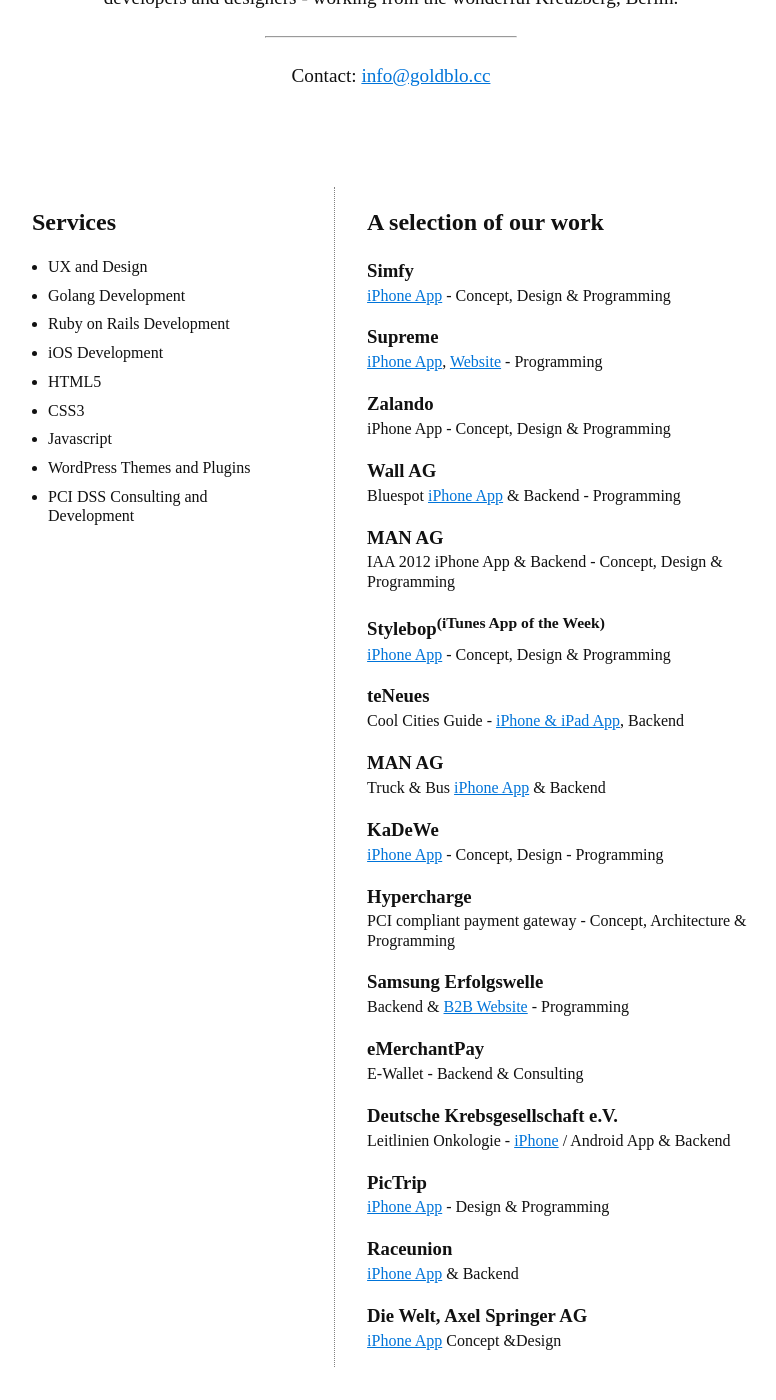
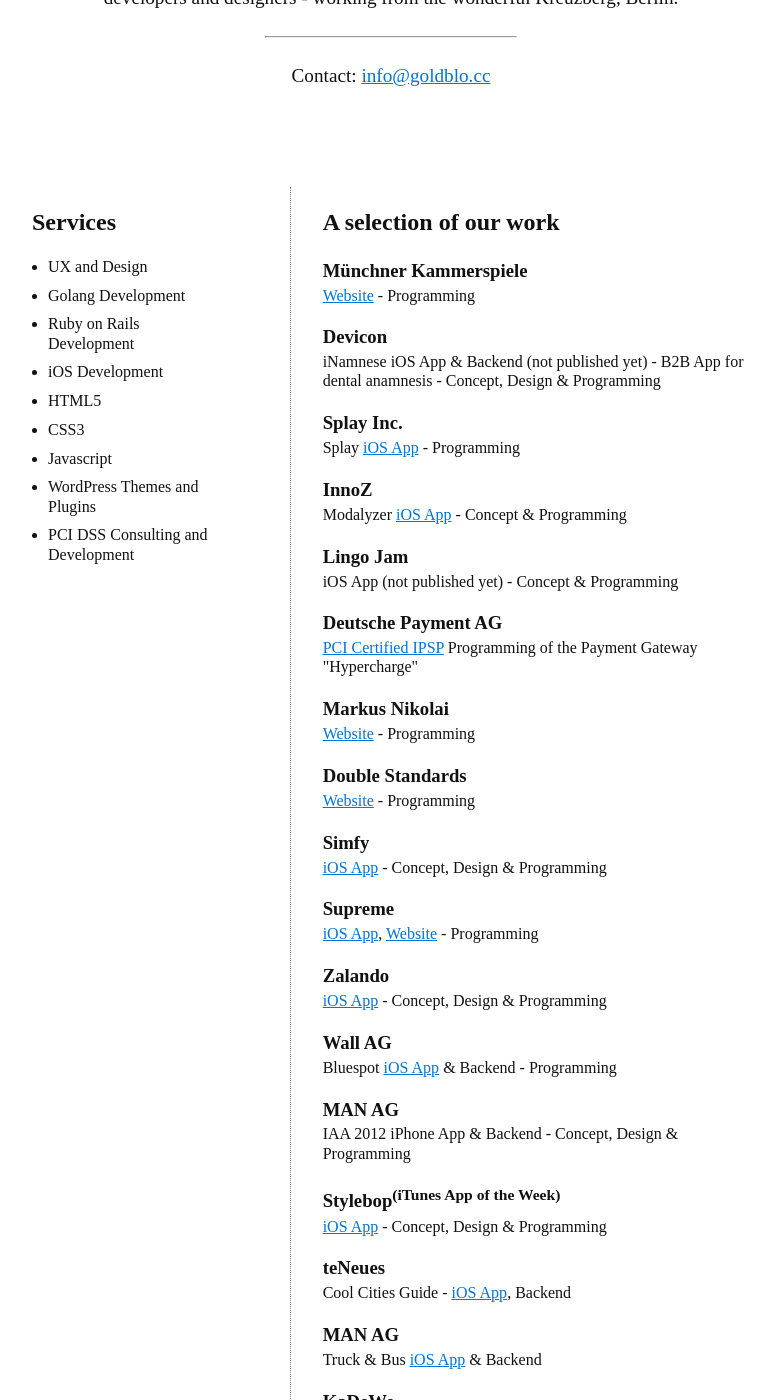
Before and after one commit to Goldblock/Goldblock.github.io, a Jekyll site: the page built from index.html, in a window 1280 px wide and 1400 px high, scrolled down 500 px. Shown: the whole window, without its empty margins (249-1025 px from the left). Built offline with Jekyll 4.4.1, drawn with Linux system fonts in a browser that asks for light colours; Markdown is read by kramdown in place of the engine named in the settings; some of the changed text lies outside the part shown.

Commit message:
added projects

```diff
--- a/_layouts/default.html
+++ b/_layouts/default.html
@@ -6,6 +6,7 @@
         <title>{{ page.title }}</title>
         <meta name="viewport" content="width=device-width">
         <!-- Custom CSS -->
+        <link href='https://fonts.googleapis.com/css?family=Montserrat:400,700' rel='stylesheet' type='text/css'>
         <link rel="stylesheet" href="/css/main.css">
 
     </head>
--- a/css/main.css
+++ b/css/main.css
@@ -7,6 +7,7 @@
   margin: 0;
   padding: 0;
   text-align: center;
+  /*font-family: "Montserrat", sans-serif;*/
 }
 
 #available-for-hire {
--- a/index.html
+++ b/index.html
@@ -25,30 +25,90 @@
         <h2>A selection of our work</h2>
 
           <ul>
+
+
+
+            <li>
+              <h3>Münchner Kammerspiele</h3>
+              <p>
+                <a href="http://www.muenchner-kammerspiele.de">Website</a> - Programming
+              </p>
+            </li>
+
+
+            <li>
+              <h3>Devicon</h3>
+              <p>
+                iNamnese iOS App &amp; Backend (not published yet) - B2B App for dental anamnesis - Concept, Design &amp; Programming
+              </p>
+            </li>
+
+            <li>
+              <h3>Splay Inc.</h3>
+              <p>
+                Splay <a href="https://itunes.apple.com/de/app/splay/id882251721?mt=8">iOS App</a> - Programming
+              </p>
+            </li>
+
+            <li>
+              <h3>InnoZ</h3>
+              <p>
+                Modalyzer <a href="https://itunes.apple.com/de/app/modalyzer/id986011007?mt=8">iOS App</a> - Concept &amp; Programming
+              </p>
+            </li>
+            <li>
+              <h3>Lingo Jam</h3>
+              <p>
+                iOS App (not published yet) - Concept &amp; Programming
+              </p>
+            </li>
+
+           <li>
+              <h3>Deutsche Payment AG</h3>
+              <p>
+                <a href="http://deutsche-payment.de">PCI Certified IPSP</a> Programming of the Payment Gateway "Hypercharge"
+              </p>
+            </li>
+
+            <li>
+              <h3>Markus Nikolai</h3>
+              <p>
+                <a href="http://markusnikolai.com">Website</a> - Programming
+              </p>
+            </li>
+
+
+            <li>
+              <h3>Double Standards</h3>
+              <p>
+                <a href="http://www.doublestandards.net">Website</a> - Programming
+              </p>
+            </li>
+
             <li>
               <h3>Simfy</h3>
               <p>
-                <a href="https://itunes.apple.com/de/app/simfy-next/id600461545?l=en&amp;mt=8">iPhone App</a> - Concept, Design &amp; Programming
+                <a href="https://itunes.apple.com/de/app/simfy-next/id600461545?l=en&amp;mt=8">iOS App</a> - Concept, Design &amp; Programming
               </p>
             </li>
 
             <li>
               <h3>Supreme</h3>
               <p>
-                <a href="https://itunes.apple.com/de/app/supreme/id664573705?l=en&amp;mt=8">iPhone App</a>, <a href="http://www.supremenewyork.com/">Website</a> - Programming
+                <a href="https://itunes.apple.com/de/app/supreme/id664573705?l=en&amp;mt=8">iOS App</a>, <a href="http://www.supremenewyork.com/">Website</a> - Programming
               </p>
             </li>
             <li>
               <h3>Zalando</h3>
                 <p>
-                  iPhone App - Concept, Design &amp; Programming
+                  <a href="https://itunes.apple.com/de/app/zalando-fashion-inspiration/id585629514?mt=8">iOS App</a> - Concept, Design &amp; Programming
                 </p>
             </li>
 
             <li>
               <h3>Wall AG</h3>
                 <p>
-                  Bluespot <a href="https://itunes.apple.com/app/bluespot-city-info/id560122086#">iPhone App</a> &amp; Backend - Programming
+                  Bluespot <a href="https://itunes.apple.com/app/bluespot-city-info/id560122086#">iOS App</a> &amp; Backend - Programming
                 </p>
             </li>
 
@@ -62,28 +122,28 @@
             <li>
               <h3>Stylebop<sup>(iTunes App of the Week)</sup></h3>
                 <p>
-                  <a href="https://itunes.apple.com/de/app/stylebop-shopping-app/id432512739?mt=8">iPhone App</a> - Concept, Design &amp; Programming
+                  <a href="https://itunes.apple.com/de/app/stylebop-shopping-app/id432512739?mt=8">iOS App</a> - Concept, Design &amp; Programming
                 </p>
             </li>
 
             <li>
               <h3>teNeues</h3>
                 <p>
-                  Cool Cities Guide - <a href="https://itunes.apple.com/en/app/cool-cities-collection/id512186440?mt=8">iPhone & iPad App</a>, Backend
+                  Cool Cities Guide - <a href="https://itunes.apple.com/en/app/cool-cities-collection/id512186440?mt=8">iOS App</a>, Backend
                 </p>
             </li>
 
             <li>
               <h3>MAN AG</h3>
                 <p>
-                  Truck &amp; Bus <a href="https://itunes.apple.com/en/app/man-truck-bus/id436123140?mt=8">iPhone App</a> &amp; Backend
+                  Truck &amp; Bus <a href="https://itunes.apple.com/en/app/man-truck-bus/id436123140?mt=8">iOS App</a> &amp; Backend
                 </p>
             </li>
 
             <li>
               <h3>KaDeWe</h3>
                 <p>
-                  <a href="https://itunes.apple.com/be/app/kadewe-app/id508772555?mt=8">iPhone App</a> - Concept, Design - Programming
+                  <a href="https://itunes.apple.com/be/app/kadewe-app/id508772555?mt=8">iOS App</a> - Concept, Design - Programming
                 <p>
             </li>
 
@@ -112,28 +172,28 @@
             <li>
               <h3>Deutsche Krebsgesellschaft e.V.</h3>
                 <p>
-                  Leitlinien Onkologie - <a href="https://itunes.apple.com/de/app/leitlinien-onkologie/id453786520?mt=8">iPhone</a> / Android App &amp; Backend
+                  Leitlinien Onkologie - <a href="https://itunes.apple.com/de/app/leitlinien-onkologie/id453786520?mt=8">iOS</a> / Android App &amp; Backend
                 </p>
             </li>
 
             <li>
               <h3>PicTrip</h3>
                 <p>
-                  <a href="https://itunes.apple.com/de/app/pictrip/id470563161?mt=8">iPhone App</a> - Design &amp; Programming
+                  <a href="https://itunes.apple.com/de/app/pictrip/id470563161?mt=8">iOS App</a> - Design &amp; Programming
                 </p>
             </li>
 
             <li>
               <h3>Raceunion</h3>
                 <p>
-                  <a href="http://app.raceunion.com/">iPhone App</a> &amp; Backend
+                  <a href="http://app.raceunion.com/">iOS App</a> &amp; Backend
                 </p>
             </li>
 
             <li>
               <h3>Die Welt, Axel Springer AG</h3>
                 <p>
-                  <a href="https://itunes.apple.com/de/app/die-welt/id340021100?mt=8">iPhone App</a> Concept &amp;Design
+                  <a href="https://itunes.apple.com/de/app/die-welt/id340021100?mt=8">iOS App</a> Concept &amp;Design
                 </p>
             </li>
 
```
